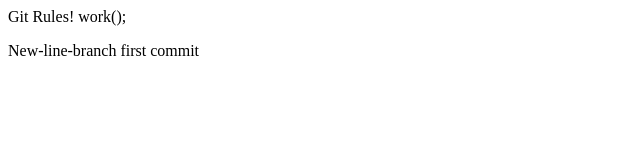
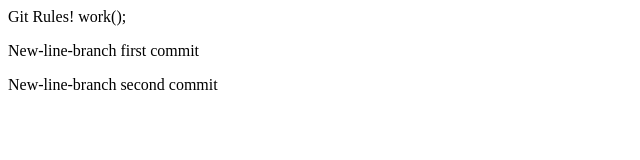
Before and after one commit to BogdanKoshkarov/TestRepository-2, a plain HTML site: page index.html in a window 1280 px wide. Shown: the whole page, without its empty margins (0-640 px from the left). Drawn offline with Linux system fonts and the light colour scheme.

Commit message:
<p>New-line-branch second commit</p>

```diff
--- a/index.html
+++ b/index.html
@@ -11,7 +11,7 @@
             work();
         </script>
         <p>New-line-branch first commit</p>
-        <p></p>
+        <p>New-line-branch second commit</p>
         <p></p>
         <p></p>
         <p></p>
```
